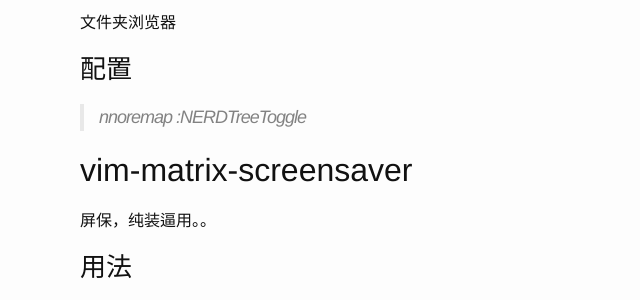
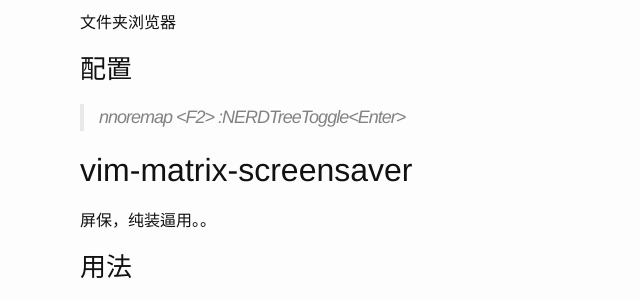
Before and after one commit to zhnpeng/zhnpeng.github.io, a Jekyll site: the page built from _posts/2017-1-14-vim-plugins.md, in a window 1280 px wide and 900 px high, scrolled down 2244 px. Shown: the part 333-633 px from the top of the window, without its empty margins (190-830 px from the left). Built offline with Jekyll 4.4.1, drawn with Linux system fonts in a browser that asks for light colours; Markdown is read by kramdown in place of the engine named in the settings.

Commit message:
refine style

```diff
--- a/_posts/2017-1-14-vim-plugins.md
+++ b/_posts/2017-1-14-vim-plugins.md
@@ -109,7 +109,7 @@
 文件夹浏览器
 ### 配置
 
-> nnoremap <F2> :NERDTreeToggle<Enter>
+> nnoremap <F2\> :NERDTreeToggle<Enter\>
 
 ## vim-matrix-screensaver
 屏保，纯装逼用。。
```
